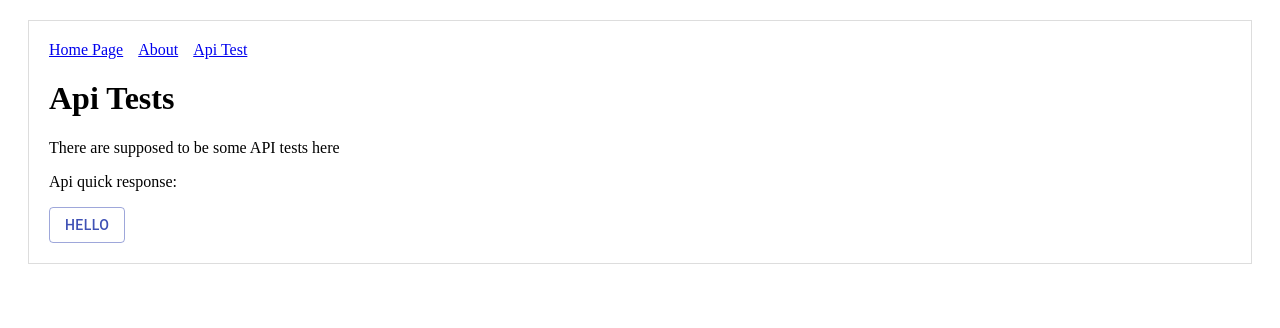
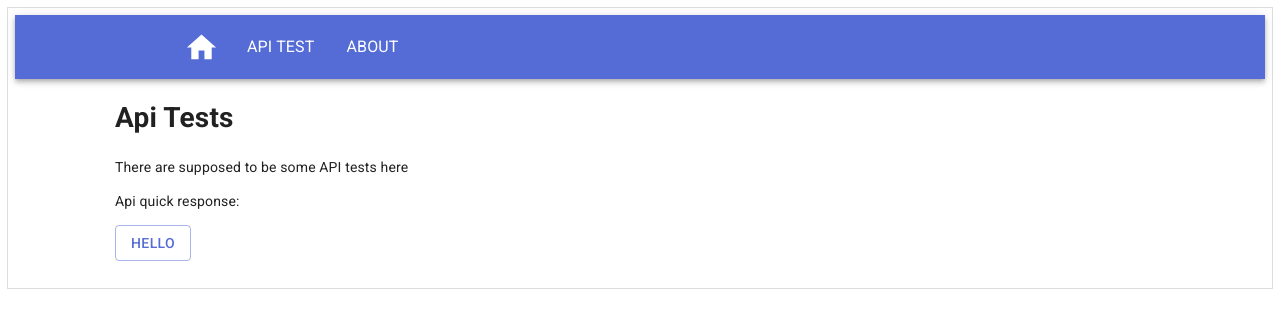
Before and after one commit to Ristox/rsx-nextjs-docker, a Next.js app: page /apitest in a window 1280 px wide. Shown: the top 328 px of the page. Built offline with nearby package versions, Linux system fonts and the light colour scheme; no server answers.

Commit message:
components: enhance Layout + add App (Nav) Bar to Header | /pages: add _document.tsx and enhance _app.tsx, to properly handle Material-UI styles in the SSR/SSG context of NextJS | package.json: add Material UI Icons | /utils: add a custom "theme" to use in main App component

```diff
--- a/components/Header.tsx
+++ b/components/Header.tsx
@@ -1,28 +1,75 @@
-import Link from 'next/link'
 import React from 'react';
 
-const linkStyle = {
-  marginRight: 15
-}
+import {
+  AppBar,
+  Toolbar,
+  IconButton,
+  List,
+  ListItem,
+  ListItemText,
+  Container
+} from "@material-ui/core";
+import { Home } from "@material-ui/icons";
+import { makeStyles } from "@material-ui/core/styles";
+import Link from "next/link";
 
-class Header extends React.Component {
+const links = [
+  { title: `Api Test`, path: `/apitest` },
+  { title: `About`, path: `/about` },
+]
 
-  render() {
+const useStyles = makeStyles({
+  navbarDisplayFlex: {
+    display: `flex`,
+    justifyContent: `flex-start`
+  },
+  navDisplayFlex: {
+    display: `flex`,
+    justifyContent: `flex-start`
+  },
+  linkText: {
+    textDecoration: `none`,
+    textTransform: `uppercase`,
+    color: `white`
+  }
+});
+
+const Header = () => {
+
+    const classes = useStyles();
+
     return (
-        <div>
-          <Link href="/">
-            <a style={linkStyle}>Home Page</a>
-          </Link>
-          <Link href="/about">
-            <a style={linkStyle}>About</a>
-          </Link>
-          <Link href="/apitest">
-            <a style={linkStyle}>Api Test</a>
-          </Link>
-        </div>
+        <AppBar position="static">
+          <Toolbar>
+            <Container maxWidth="md" className={classes.navbarDisplayFlex}>
+
+              <Link href="/" passHref>
+                <IconButton edge="start" color="inherit" aria-label="home">
+                  <Home fontSize="large" />
+                </IconButton>
+              </Link>
+
+
+              <List
+                  component="nav"
+                  aria-labelledby="main navigation"
+                  className={classes.navDisplayFlex}
+              >
+                {links.map(({ title, path }) => (
+                    <Link href={path} passHref>
+                      <a key={title} className={classes.linkText}>
+                        <ListItem button>
+                          <ListItemText primary={title} />
+                        </ListItem>
+                      </a>
+                    </Link>
+                ))}
+              </List>
+
+            </Container>
+          </Toolbar>
+        </AppBar>
     );
-  }
-
 }
 
 export default Header;
--- a/components/MyLayout.tsx
+++ b/components/MyLayout.tsx
@@ -2,15 +2,23 @@ import Header from './Header'
 import React from "react";
 
 const layoutStyle = {
-  margin: 20,
-  padding: 20,
+  margin: 7,
+  padding: 7,
   border: '1px solid #DDD'
+}
+
+const contentStyle = {
+  marginLeft: 100,
+  marginBottom: 20,
 }
 
 const Layout = (props) => (
   <div style={layoutStyle}>
     <Header />
-    {props.children}
+    <div style={contentStyle}>
+      {props.children}
+    </div>
+
   </div>
 )
 
--- a/package.json
+++ b/package.json
@@ -15,6 +15,7 @@
   "license": "ISC",
   "dependencies": {
     "@material-ui/core": "^4.11.2",
+    "@material-ui/icons": "^4.11.2",
     "@microsoft/applicationinsights-react-js": "^3.0.5",
     "@microsoft/applicationinsights-web": "^2.5.10",
     "@types/chai": "^4.2.14",
--- a/pages/_app.tsx
+++ b/pages/_app.tsx
@@ -1,42 +1,52 @@
-import App from 'next/app';
+import { AppProps } from 'next/app';
+import Head from "next/head";
 import React from 'react';
+
+import { ThemeProvider } from '@material-ui/styles';
+import { CssBaseline } from '@material-ui/core';
+
+import theme from '../utils/theme';
 
 //import { withApplicationInsights } from 'next-applicationinsights';
 
-class MyApp extends App {
-  render() {
-    const { Component, pageProps } = this.props;
+const MyApp: React.FC<AppProps> = ({ Component, pageProps }) => {
 
-    // React.useEffect(() => {
-    //   // Remove the server-side injected CSS.
-    //   const jssStyles = document.querySelector('#jss-server-side');
-    //   jssStyles?.parentElement?.removeChild(jssStyles);
-    // }, []);
+    React.useEffect(() => {
+      // Remove the server-side injected CSS.
+      const jssStyles = document.querySelector('#jss-server-side');
+      jssStyles?.parentElement?.removeChild(jssStyles);
+    }, []);
 
     return (
+        <>
+          <Head>
+            <title>Test NextJS + AppInsights</title>
+            <meta name="viewport" content="minimum-scale=1, initial-scale=1, width=device-width" />
+          </Head>
+          <ThemeProvider theme={theme}>
+            <CssBaseline />
+            <Component {...pageProps} />
+          </ThemeProvider>
+        </>
+    );
 
 
-        <Component {...pageProps} />
-
-  );
-  }
-
-  componentDidMount() {
-    if (window != null) {
-      //@ts-ignore
-      const { appInsights } = window;
-
-      //TODO: remains undefined
-      appInsights && appInsights.addTelemetryInitializer((envelope: any) => {
-        envelope.tags[`ai.cloud.role`] = process.env.FRONT_ROLE_NAME;
-        envelope.tags[`ai.cloud.roleInstance`] = process.env.APP_INSTANCE_NAME;
-      });
-    }
-  }
+  // componentDidMount() {
+  //   if (window != null) {
+  //     //@ts-ignore
+  //     const { appInsights } = window;
+  //
+  //     //TODO: remains undefined
+  //     appInsights && appInsights.addTelemetryInitializer((envelope: any) => {
+  //       envelope.tags[`ai.cloud.role`] = process.env.FRONT_ROLE_NAME;
+  //       envelope.tags[`ai.cloud.roleInstance`] = process.env.APP_INSTANCE_NAME;
+  //     });
+  //   }
+  // }
 }
 
 //TODO: env var not available in frontend (and should not be exposed anyways)
-console.log('Front appInsights init with: ', process.env.APP_INSIGHTS);
+//console.log('Front appInsights init with: ', process.env.APP_INSIGHTS);
 // let appWithInsights = withApplicationInsights({
 //   instrumentationKey: process.env.APP_INSIGHTS,
 //   isEnabled: true,
--- /dev/null
+++ b/pages/_document.tsx
@@ -0,0 +1,71 @@
+import React from 'react';
+// Modules
+import Document, { Html, Head, Main, NextScript } from 'next/document';
+// MUI Core
+import { ServerStyleSheets } from '@material-ui/core/styles';
+// Utils
+import theme from '../utils/theme';
+
+class MyDocument extends Document {
+  render() {
+    return (
+        <Html lang="en">
+          <Head>
+            <meta name="theme-color" content={theme.palette.primary.main} />
+            <link rel="stylesheet" href="https://fonts.googleapis.com/css?family=Roboto:300,400,500,700&display=swap" />
+          </Head>
+          <body>
+          <Main />
+          <NextScript />
+          </body>
+        </Html>
+    );
+  }
+}
+
+// `getInitialProps` belongs to `_document` (instead of `_app`),
+// it's compatible with server-side generation (SSG).
+MyDocument.getInitialProps = async (ctx) => {
+  // Resolution order
+  //
+  // On the server:
+  // 1. app.getInitialProps
+  // 2. page.getInitialProps
+  // 3. document.getInitialProps
+  // 4. app.render
+  // 5. page.render
+  // 6. document.render
+  //
+  // On the server with error:
+  // 1. document.getInitialProps
+  // 2. app.render
+  // 3. page.render
+  // 4. document.render
+  //
+  // On the client
+  // 1. app.getInitialProps
+  // 2. page.getInitialProps
+  // 3. app.render
+  // 4. page.render
+
+  // Render app and page and get the context of the page with collected side effects.
+  const sheets = new ServerStyleSheets();
+  const originalRenderPage = ctx.renderPage;
+
+  ctx.renderPage = () => originalRenderPage({
+    enhanceApp: (App) => (props) => sheets.collect(<App {...props} />),
+  });
+
+  const initialProps = await Document.getInitialProps(ctx);
+
+  return {
+    ...initialProps,
+    // Styles fragment is rendered after the app and page rendering finish.
+    styles: [
+      ...React.Children.toArray(initialProps.styles),
+      sheets.getStyleElement(),
+    ],
+  };
+};
+
+export default MyDocument;
--- /dev/null
+++ b/utils/theme.ts
@@ -0,0 +1,21 @@
+import { createMuiTheme } from '@material-ui/core/styles';
+import { red } from '@material-ui/core/colors';
+
+const theme = createMuiTheme({
+  palette: {
+    primary: {
+      main: '#556cd6',
+    },
+    secondary: {
+      main: '#19857b',
+    },
+    error: {
+      main: red.A400,
+    },
+    background: {
+      default: '#fff',
+    },
+  },
+});
+
+export default theme;
```
Also changed, not shown: 1 other file (tests, documents, lock files or other folders).
